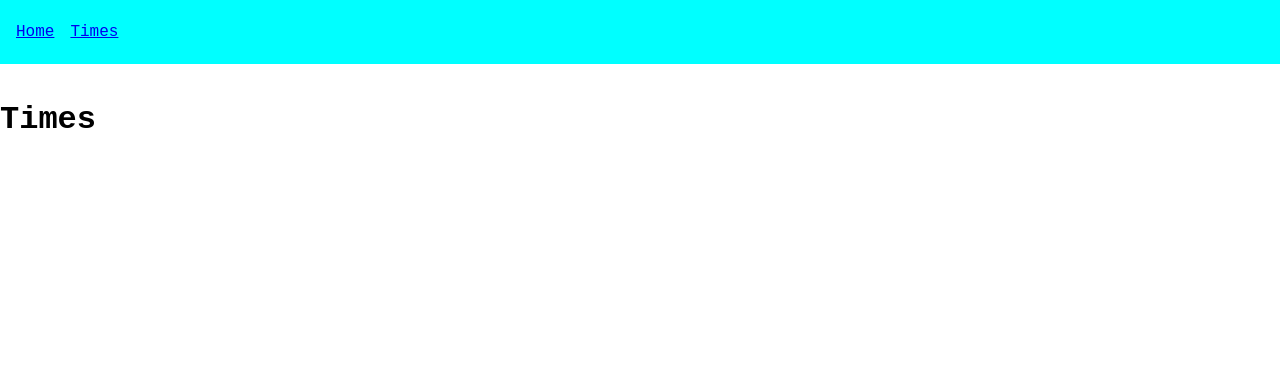
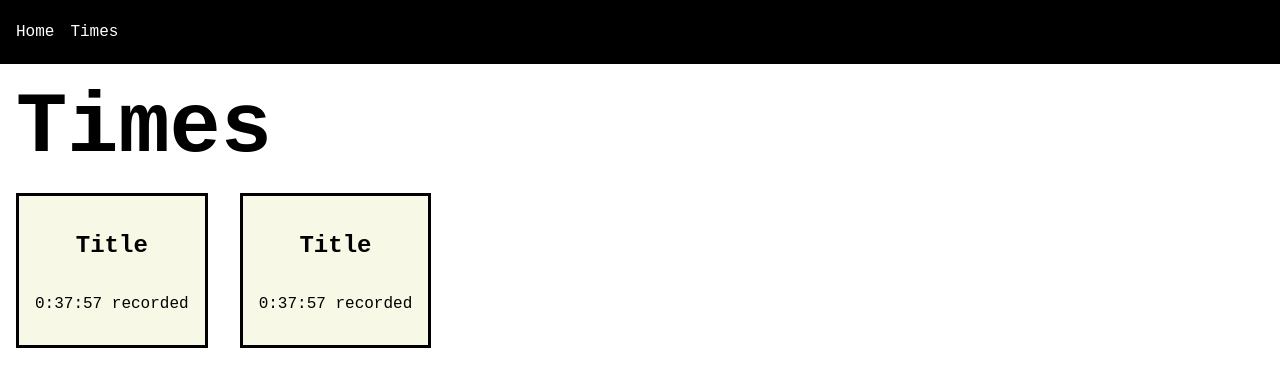
Before and after one commit to LanceC93/TimeTracker, a Next.js app in the folder timetracker/: page /times in a window 1280 px wide. Shown: the top 386 px of the page. Built offline with nearby package versions, Linux system fonts and the light colour scheme.

Commit message:
added timecard components

```diff
--- /dev/null
+++ b/timetracker/app/_components/Card.js
@@ -0,0 +1,10 @@
+import styles from "../_styles/card.module.css";
+
+export default function Card() {
+    return(
+    <div className={styles.card}>
+        <h2 className="title">Title</h2>
+        <p>0:37:57 recorded</p>
+    </div>
+    );
+}
--- /dev/null
+++ b/timetracker/app/_styles/card.module.css
@@ -0,0 +1,10 @@
+.card {
+    margin: 0px 16px 16px 16px;
+    padding: 1em;
+    display: flex;
+    flex-direction: column;
+    align-items: center;
+    align-content: flex-start;
+    background-color: #F8F8E7;
+    border-style: solid;
+}
--- a/timetracker/app/_styles/navbar.module.css
+++ b/timetracker/app/_styles/navbar.module.css
@@ -4,9 +4,15 @@
     display: flex;
     align-items: center;
     height: 40px;
-    background-color: aqua;
+    background-color: black;
     margin-bottom: 16px;
 }
 .bar a{
     padding-right: 1em;
+    color: white;
+    text-decoration: none;
 }
+
+.bar a:hover {
+    color: #A649B6;
+}
--- a/timetracker/app/global.css
+++ b/timetracker/app/global.css
@@ -8,6 +8,13 @@ body {
     flex-direction: column;
     height: auto;
     min-height: 100%;
+}
+h1 {
+    font-size: 64pt;
+    margin: 0px 0px 16px 16px;
+}
+.card-container {
+    display: flex;
 }
 .home-body {
     display: flex;
--- a/timetracker/app/layout.tsx
+++ b/timetracker/app/layout.tsx
@@ -12,7 +12,7 @@ export default function RootLayout({
                 <title>Time Tracker</title>
             </head>
             <body>
-                <Navbar></Navbar>
+                <Navbar/>
                 {children}
             </body>
         </html>
--- a/timetracker/app/times/page.tsx
+++ b/timetracker/app/times/page.tsx
@@ -1,9 +1,16 @@
 import '../global.css';
+import Card from "../_components/Card.js"
 
 //localhost:3000/times
 
-export default function TimesPages() {
+export default function Times() {
     return (
-        <h1>Times</h1>
+        <div>
+            <h1>Times</h1>
+            <div className="card-container">
+                <Card/>
+                <Card/>
+            </div>
+        </div>
     );
 }
--- a/timetracker/package.json
+++ b/timetracker/package.json
@@ -9,6 +9,7 @@
     "lint": "next lint"
   },
   "dependencies": {
+    "@prisma/client": "^5.15.1",
     "@vercel/postgres": "^0.8.0",
     "bcrypt": "^5.1.1",
     "jquery": "^3.7.1",
@@ -22,6 +23,7 @@
     "@types/jquery": "^3.5.30",
     "@types/node": "20.12.12",
     "@types/react": "18.3.2",
+    "prisma": "^5.15.1",
     "typescript": "5.4.5"
   }
 }
```
Also changed, not shown: timetracker/lib/prisma.ts (added, +14 -0 lines), 2 other files (tests, documents, lock files or other folders).
